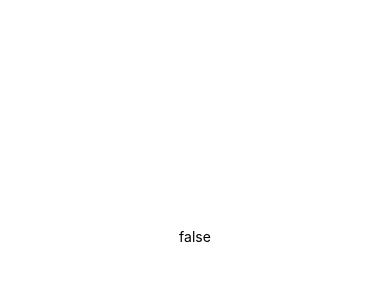
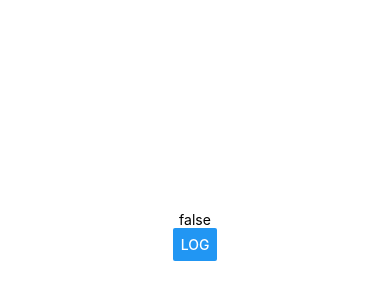
Before and after one commit to yael-montufar/react-native-animations, a React Native app: screen / in a window 390 px wide. Shown: the part 186-486 px from the top of the page. Built offline with nearby package versions, Linux system fonts and the light colour scheme.

Commit message:
Test logs on Flipper
NOTE: Flipper (0.127.0) worked out of the box with Hermes Debugger (RN) & React DevTools in current Expo SDK (44.0.0) for both iOS(simulator) & Android(device).

```diff
--- a/App.tsx
+++ b/App.tsx
@@ -1,15 +1,26 @@
 //@ts-nocheck
+import { useEffect, useState } from 'react';
 import { StatusBar } from 'expo-status-bar';
-import { StyleSheet, Text, View } from 'react-native';
+import { StyleSheet, Text, View, Button } from 'react-native';
 import Constants from 'expo-constants';
 
 export default function App() {
   const isHermes = JSON.stringify(!!global.HermesInternal)
-  console.log(Constants)
+  const [state, setState] = useState(false)
+
+  useEffect(() => {
+    console.log(Constants)
+  }, [])
 
   return (
     <View style={styles.container}>
       <Text>{isHermes}</Text>
+      <Button title='log'
+        onPress={() => {
+          setState(prev => !prev)
+          console.log(state)
+        }}
+      />
       <StatusBar style="auto" />
     </View>
   );
```
